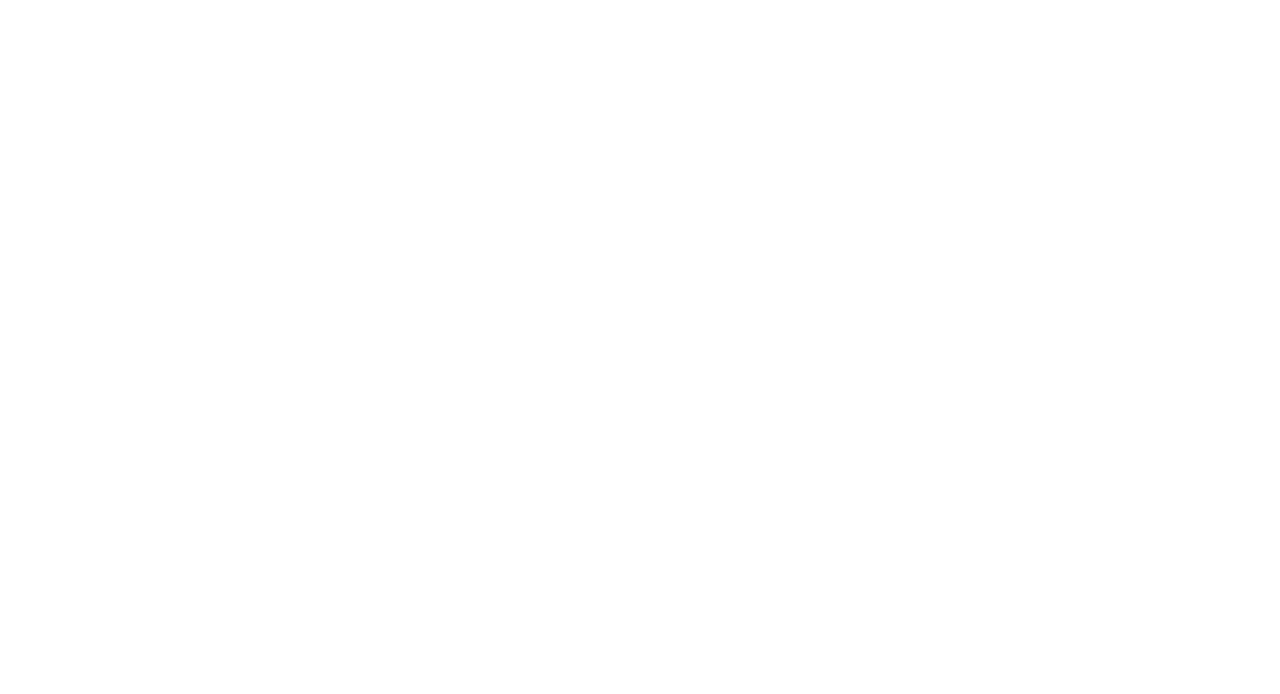
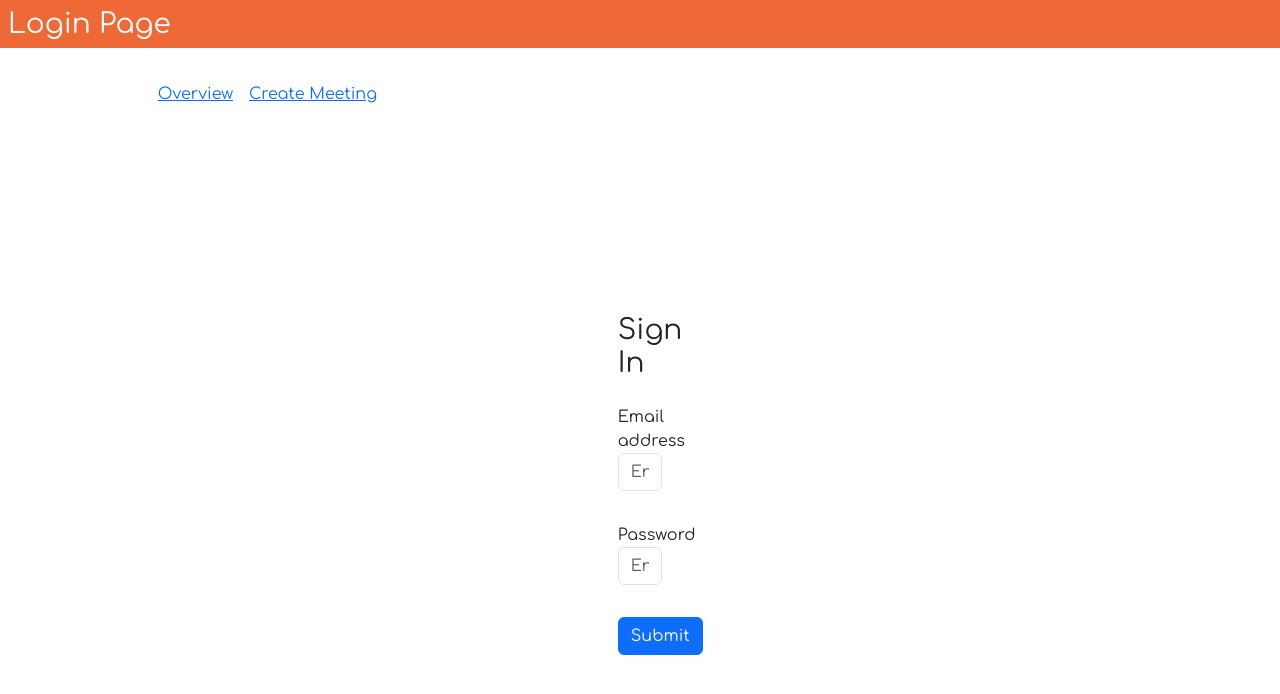
Before and after one commit to RosicaNikolova/parking-system-fe, a React (Create React App) app in the folder sioux-webapp-group4/: page /login in a window 1280 px wide. Before the commit this address had no page. Shown: the top 694 px of the page. Built offline with nearby package versions, Linux system fonts and the light colour scheme.

Commit message:
login partially

```diff
--- a/sioux-webapp-group4/src/App.js
+++ b/sioux-webapp-group4/src/App.js
@@ -1,4 +1,4 @@
-import {React} from 'react';
+import React from 'react';
 import { Route, Routes,useParams,BrowserRouter as Router } from "react-router-dom";
 import CreateMeeting from './pages/CreateMeeting';
 import './components/App.css';
@@ -6,6 +6,7 @@ import EditMeeting from './pages/EditMeeting';
 import TempOverviewMeeting from './pages/TempOverviewMeeting';
 import Overview from "./pages/Overview";
 import AdminView from './pages/AdminView';
+import LoginPage from "./pages/LoginPage";
 
 function App() {
 
@@ -22,6 +23,7 @@ function App() {
           <Route path="/overviewtest" element={<TempOverviewMeeting />} />
           <Route path="/overview" element={<Overview />} />
           <Route path="/admin" element={<AdminView />} />
+          <Route path="/login" element={<LoginPage />} />
       </Routes>
     </Router>
   );
--- a/sioux-webapp-group4/src/components/App.css
+++ b/sioux-webapp-group4/src/components/App.css
@@ -164,3 +164,14 @@ td {
   text-align: center;
   padding: 1em;
 }
+
+/*--------Login-------------*/
+.logincard{
+  margin-top: 200px;
+  margin-left: 500px;
+  margin-right: 500px;
+  border-radius: 20px;
+  align-content: center;
+  align-items: center;
+
+}
--- /dev/null
+++ b/sioux-webapp-group4/src/components/Login.js
@@ -0,0 +1,38 @@
+import React, { Component } from 'react'
+import "bootstrap/dist/css/bootstrap.min.css";
+export default class Login extends Component {
+
+    render() {
+        return (
+            <section className="signup">
+                <section className="logincard">
+                    <form>
+                        <h3>Sign In</h3>
+                        <div className="mb-3">
+                            <label>Email address</label>
+                            <input
+                                type="email"
+                                className="form-control"
+                                placeholder="Enter email"
+                            />
+                        </div>
+                        <div className="mb-3">
+                            <label>Password</label>
+                            <input
+                                type="password"
+                                className="form-control"
+                                placeholder="Enter password"
+                            />
+                        </div>
+
+                        <div className="d-grid">
+                            <button type="submit" className="btn btn-primary">
+                                Submit
+                            </button>
+                        </div>
+                    </form>
+                </section>
+            </section>
+        )
+    }
+}
--- /dev/null
+++ b/sioux-webapp-group4/src/pages/LoginPage.js
@@ -0,0 +1,23 @@
+import React, { Component } from "react";
+import Login from "../components/Login";
+import "../components/App.css";
+import Navbar from "../components/Navbar";
+
+
+function LoginPage() {
+    return (
+        <div>
+            <div className="top-panel">
+                <h3>Login Page</h3>
+            </div>
+            <div className="page-layout">
+                <div className="page-container">
+                    <Navbar />
+                    <Login />
+                </div>
+            </div>
+        </div>
+    )
+}
+
+export default LoginPage;
```
Also changed, not shown: 1 other file (tests, documents, lock files or other folders).
